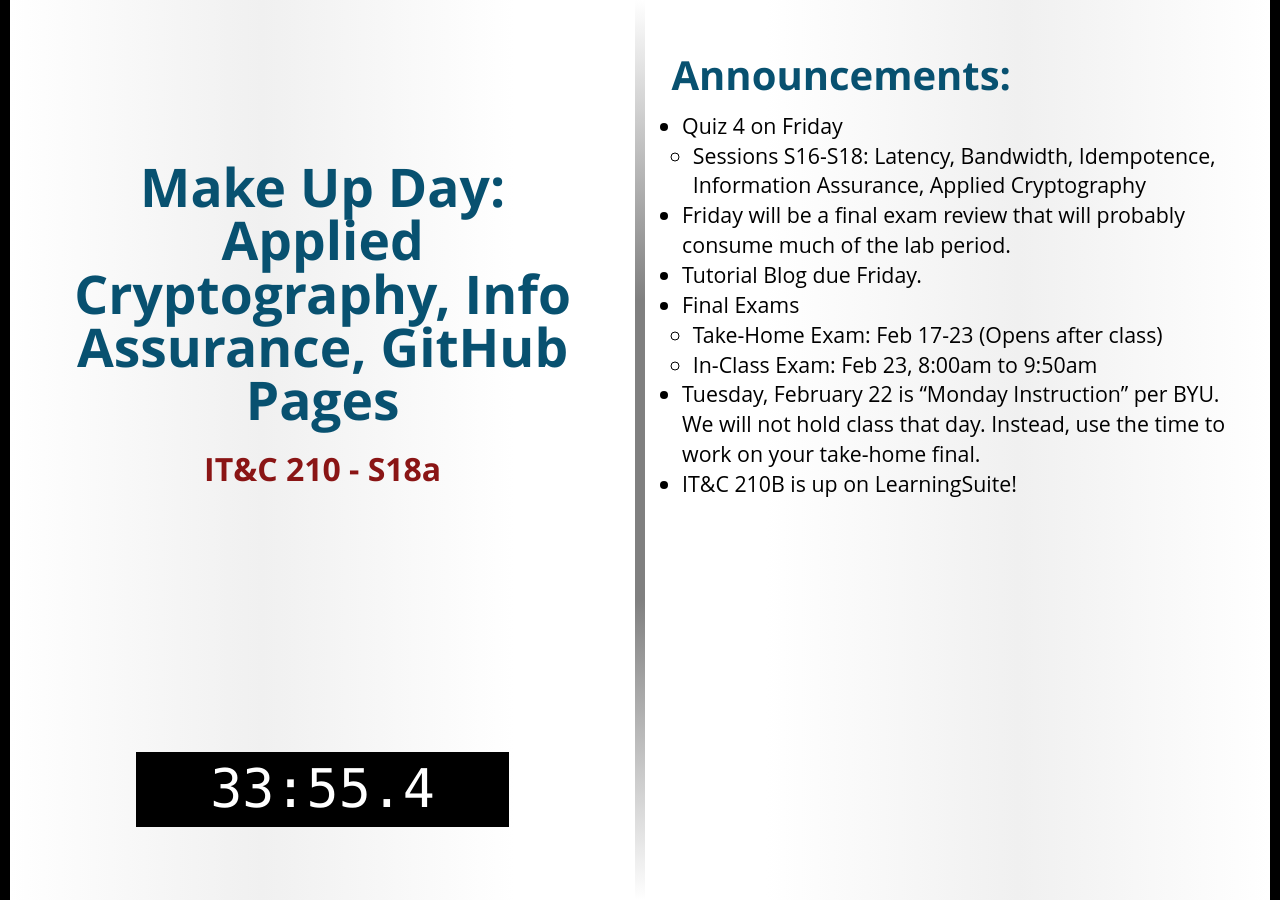
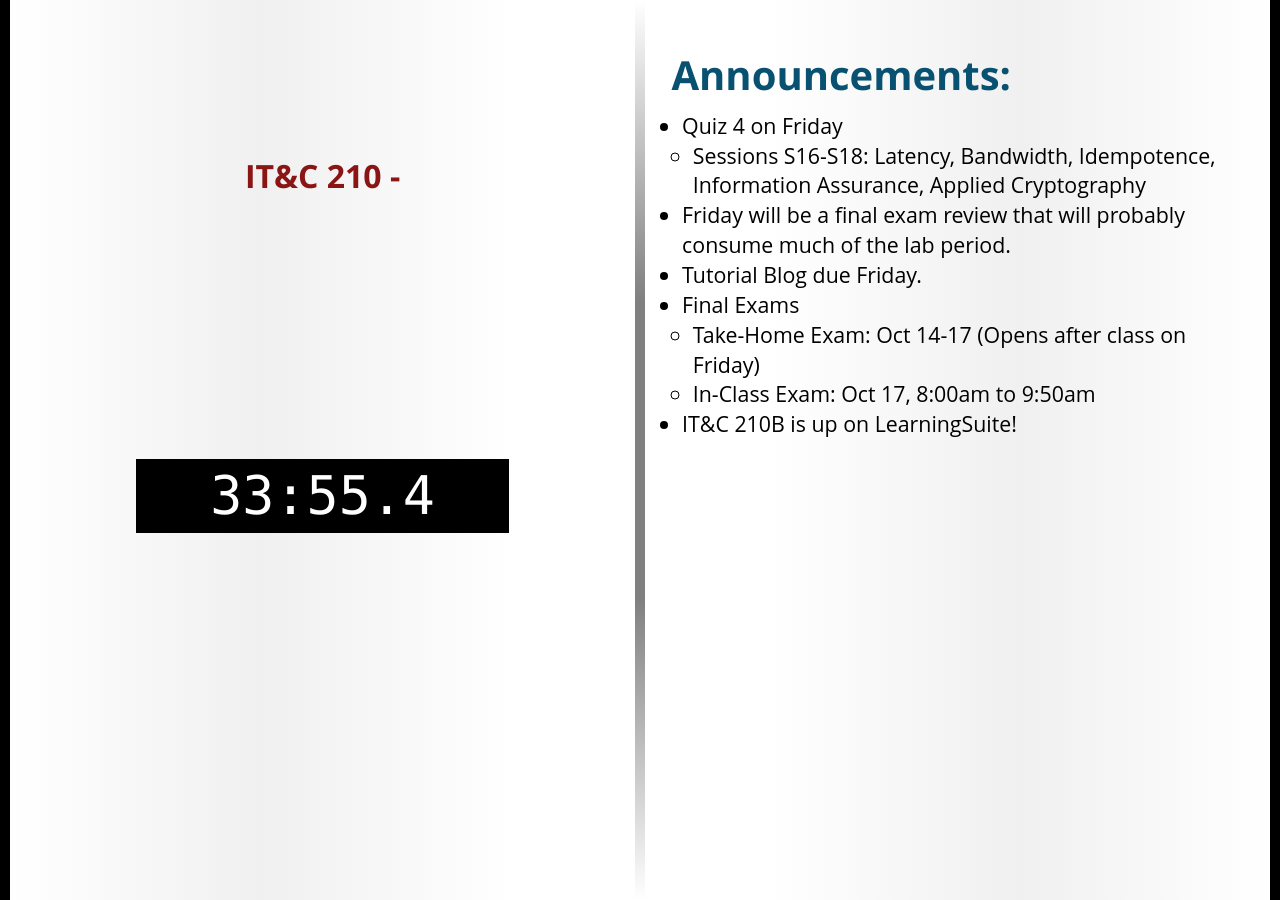
Before and after one commit to BYU-ITC-210/BYU-ITC-210.github.io, a Jekyll site: the page built from _welcome/S18a.md, in a window 1280 px wide. Built offline with Jekyll 4.4.1, drawn with Linux system fonts in a browser that asks for light colours; some web fonts are replaced.

Commit message:
Welcome S18a

```diff
--- a/_welcome/S18a.md
+++ b/_welcome/S18a.md
@@ -1,5 +1,5 @@
 ---
-title: "Make Up Day: Applied Cryptography, Info Assurance, GitHub Pages"
+title: "Extra Topic:": UML Refresher
 session: S18a
 ---
 * Quiz 4 on Friday
@@ -7,7 +7,6 @@
 * Friday will be a final exam review that will probably consume much of the lab period.
 * Tutorial Blog due Friday.
 * Final Exams
-    * Take-Home Exam: Feb 17-23 (Opens after class)
-    * In-Class Exam: Feb 23, 8:00am to 9:50am
-* Tuesday, February 22 is "Monday Instruction" per BYU. We will not hold class that day. Instead, use the time to work on your take-home final.
+    * Take-Home Exam: Oct 14-17 (Opens after class on Friday)
+    * In-Class Exam: Oct 17, 8:00am to 9:50am
 * IT&C 210B is up on LearningSuite!
```
